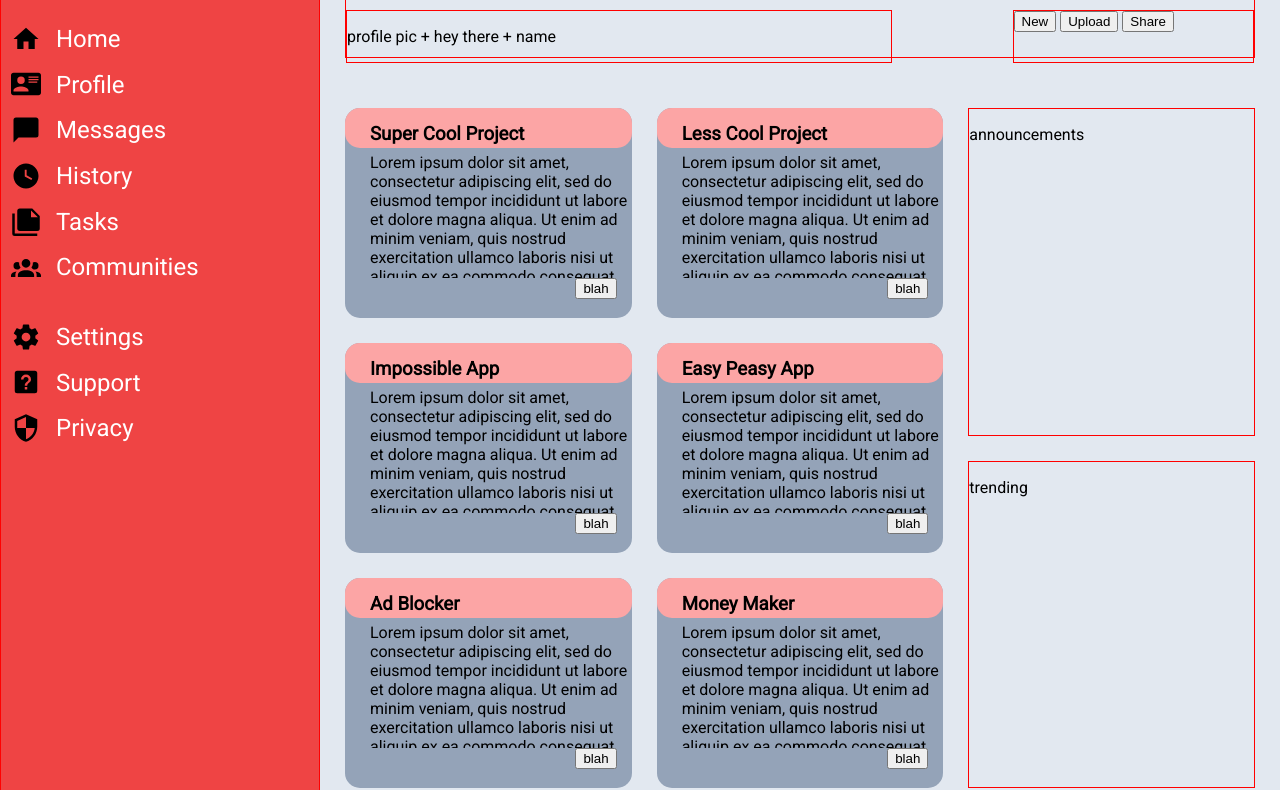
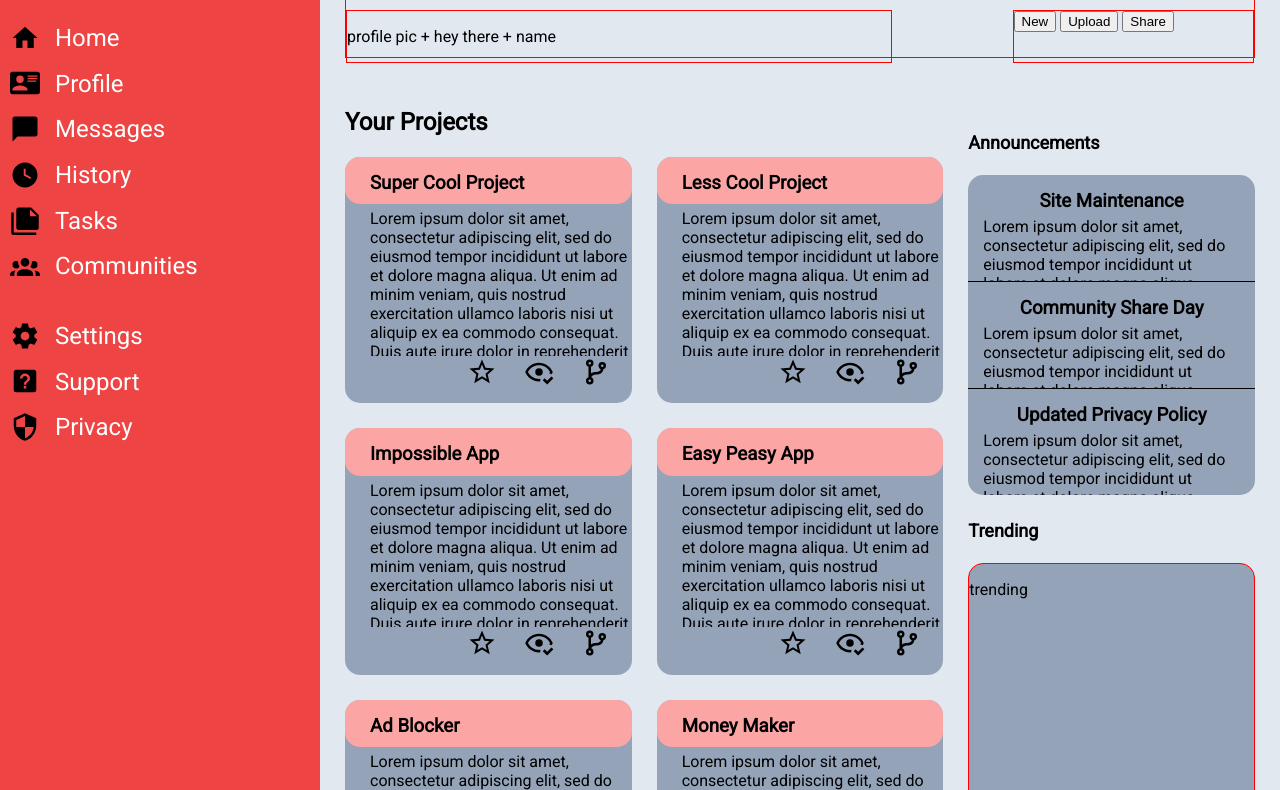
Before and after one commit to hardiing/admin-dashboard, a plain HTML site: page index.html in a window 1280 px wide. Shown: the part 89-879 px from the top of the page. Drawn offline with Linux system fonts and the light colour scheme.

Commit message:
Content area styling

```diff
--- a/index.html
+++ b/index.html
@@ -4,7 +4,7 @@
     <meta charset="UTF-8">
     <meta name="viewport" content="width=device-width, initial-scale=1.0">
     <link rel="stylesheet" href="style.css">
-    <title>Document</title>
+    <title>Admin Dashboard</title>
 </head>
 <body>
     <div class="container">
@@ -44,7 +44,7 @@
             </ul>
         </div>
         <div class="content">
-            <!-- <p>Your Projects</p> -->
+            <div class="head">Your Projects</div>
             <div class="article-area">
                 <div class="article">
                     <div class="article-header">
@@ -58,7 +58,9 @@
                             nulla pariatur.</p>
                     </div>
                     <div class="article-buttons">
-                        <button>blah</button>
+                        <button><img src="/images/source-branch.svg" alt="" /></button>
+                        <button><img src="/images/eye-check-outline.svg" alt="" /></button>
+                        <button><img src="/images/star-outline.svg" alt="" /></button>
                     </div>
                 </div>
                 <div class="article">
@@ -73,7 +75,9 @@
                             nulla pariatur.</p>
                     </div>
                     <div class="article-buttons">
-                        <button>blah</button>
+                        <button><img src="/images/source-branch.svg" alt="" /></button>
+                        <button><img src="/images/eye-check-outline.svg" alt="" /></button>
+                        <button><img src="/images/star-outline.svg" alt="" /></button>
                     </div>
                 </div>
                 <div class="article">
@@ -88,7 +92,9 @@
                             nulla pariatur.</p>
                     </div>
                     <div class="article-buttons">
-                        <button>blah</button>
+                        <button><img src="/images/source-branch.svg" alt="" /></button>
+                        <button><img src="/images/eye-check-outline.svg" alt="" /></button>
+                        <button><img src="/images/star-outline.svg" alt="" /></button>
                     </div>
                 </div>
                 <div class="article">
@@ -103,7 +109,9 @@
                             nulla pariatur.</p>
                     </div>
                     <div class="article-buttons">
-                        <button>blah</button>
+                        <button><img src="/images/source-branch.svg" alt="" /></button>
+                        <button><img src="/images/eye-check-outline.svg" alt="" /></button>
+                        <button><img src="/images/star-outline.svg" alt="" /></button>
                     </div>
                 </div>
                 <div class="article">
@@ -118,7 +126,9 @@
                             nulla pariatur.</p>
                     </div>
                     <div class="article-buttons">
-                        <button>blah</button>
+                        <button><img src="/images/source-branch.svg" alt="" /></button>
+                        <button><img src="/images/eye-check-outline.svg" alt="" /></button>
+                        <button><img src="/images/star-outline.svg" alt="" /></button>
                     </div>
                 </div>
                 <div class="article">
@@ -133,12 +143,38 @@
                             nulla pariatur.</p>
                     </div>
                     <div class="article-buttons">
-                        <button>blah</button>
+                        <button><img src="/images/source-branch.svg" alt="" /></button>
+                        <button><img src="/images/eye-check-outline.svg" alt="" /></button>
+                        <button><img src="/images/star-outline.svg" alt="" /></button>
                     </div>
                 </div>
             </div>
             <div class="content-sidebar">
-                <div class="announcements"><p>announcements</p></div>
+                <div class="sidebar-head">Announcements</div>
+                <div class="announcements">
+                    <div class="announcements-header">
+                        <h3>Site Maintenance</h3>
+                    </div>
+                    <div class="announcements-preview">
+                        <p>Lorem ipsum dolor sit amet, consectetur adipiscing elit, sed do eiusmod tempor
+                            incididunt ut labore et dolore magna aliqua.</p>
+                    </div>
+                    <div class="announcements-header">
+                        <h3>Community Share Day</h3>
+                    </div>
+                    <div class="announcements-preview">
+                        <p>Lorem ipsum dolor sit amet, consectetur adipiscing elit, sed do eiusmod tempor
+                            incididunt ut labore et dolore magna aliqua.</p>
+                    </div>
+                    <div class="announcements-header">
+                        <h3>Updated Privacy Policy</h3>
+                    </div>
+                    <div class="announcements-preview">
+                        <p>Lorem ipsum dolor sit amet, consectetur adipiscing elit, sed do eiusmod tempor
+                            incididunt ut labore et dolore magna aliqua.</p>
+                    </div>
+                </div>
+                <div class="trending-head">Trending</div>
                 <div class="trending"><p>trending</p></div>
             </div>
         </div>
--- a/style.css
+++ b/style.css
@@ -68,7 +68,7 @@ input[type=text] {
     font-size: 24px;
     background-color: #ef4444;
     align-items: center;
-    border: 1px solid red;
+    /* border: 1px solid red; */
 }
 
 img {
@@ -110,19 +110,28 @@ img {
 
 .content {
     grid-column: 2 / 3;
-    height: 85vh;
+    height: 100vh;
     display: grid;
     grid-template-columns: 1fr 1fr 1fr;
-    grid-template-rows: repeat(3, 1fr);
+    /* grid-template-rows: repeat(4, 1fr); */
+    grid-template-rows: .03fr 1fr 1fr 1fr;
     gap: 25px;
     margin: 25px;
     /* border: 1px solid red; */
 }
 
+.head {
+    grid-row: 1 / 2;
+    margin: 0;
+    font-size: 24px;
+    font-weight: bold;
+    height: 24px;
+}
+
 
 .article-area {
     grid-column: 1 / 3;
-    grid-row: 1 / 4;
+    grid-row: 2 / 5;
     display: grid;
     grid-template-columns: 1fr 1fr;
     grid-template-rows: repeat(3, 1fr);
@@ -139,6 +148,7 @@ img {
     background-color: #94a3b8;
     display: flex;
     flex-direction: column;
+    box-shadow: 5px black;
     /* border: 1px solid red; */
 }
 
@@ -178,23 +188,82 @@ img {
     height: 20%;
 }
 
+.article-buttons button {
+    border: none;
+    background-color: #94a3b8;
+}
+
+.article-buttons button:hover {
+    background-color: #fca5a5;
+}
+
 .content-sidebar {
     grid-column: 3 / 4;
     grid-row: 1 / 4;
-    display: grid;
+    /* display: grid;
     grid-template-columns: 1fr;
-    grid-template-rows: 1fr 1fr;
+    grid-template-rows: .03fr 1fr .03fr 1fr; */
     gap: 25px;
+    display: flex;
+    flex-direction: column;
+    justify-content: center;
+    height: 100vh;
+}
+
+.sidebar-head {
+    /* grid-row: 1 / 2; */
+    margin: 0;
+    font-size: 18px;
+    font-weight: bold;
+    height: 18px;
 }
 
 .announcements {
-    grid-column: 1 / 2;
-    grid-row: 1 / 2;
-    border: 1px solid red;
+    /* grid-column: 1 / 2;
+    grid-row: 2 / 3; */
+    background-color: #94a3b8;
+    border-radius: 15px;
+    box-shadow: 5px black;
+    display: flex;
+    flex-direction: column;
+    justify-content: center;
+    align-items: center;
+    height: 40vh;
+}
+
+.announcements h3 {
+    margin: 0;
+    padding-top: 15px;
+}
+
+.announcements p {
+    margin: 0;
+}
+
+.announcements-preview {
+    border-bottom: 1px solid black;
+    overflow: hidden;
+    padding: 5px 15px 5px 15px;
+}
+
+.announcements-preview:last-child {
+    border: none;
+}
+
+.trending-head {
+    grid-row: 3 / 4;
+    margin: 0;
+    font-size: 18px;
+    font-weight: bold;
+    height: 18px;
 }
 
 .trending {
     grid-column: 1 / 2;
-    grid-row: 2 / 3;
+    grid-row: 4 / 5;
+    background-color: #94a3b8;
+    border-radius: 15px;
+    box-shadow: 5px black;
+    height: 40vh;
     border: 1px solid red;
 }
```
Also changed, not shown: images/eye-check-outline.svg (added), images/source-branch.svg (added), images/star-outline.svg (added).
